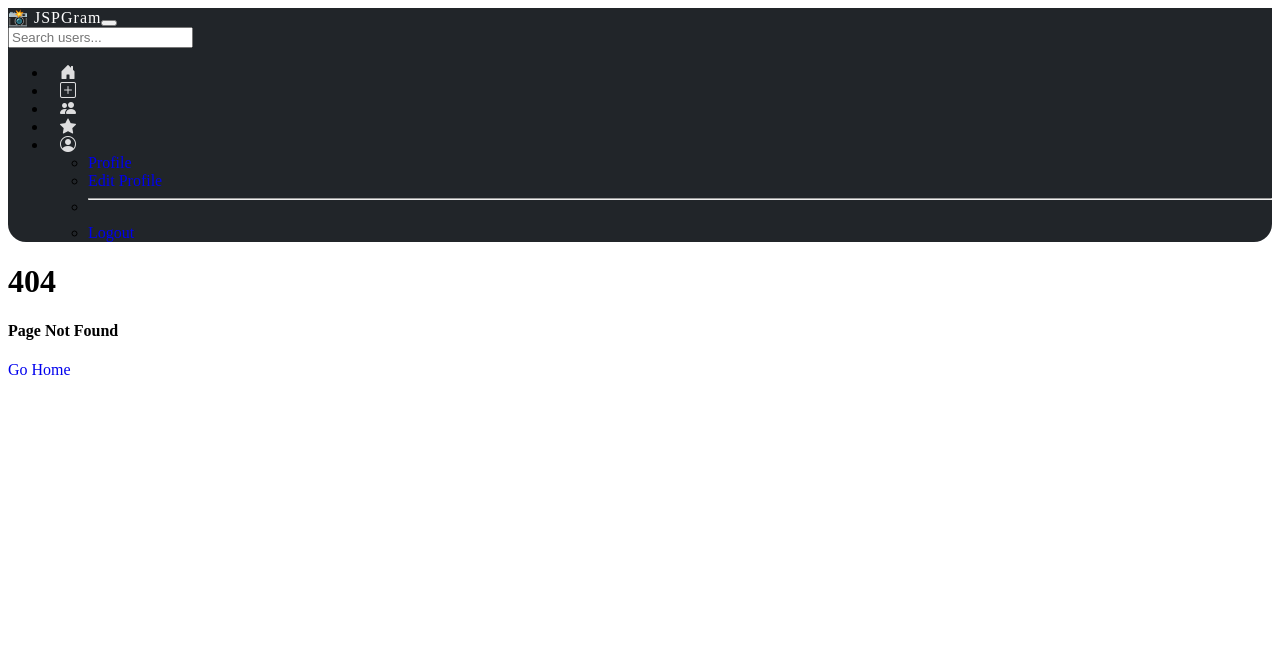
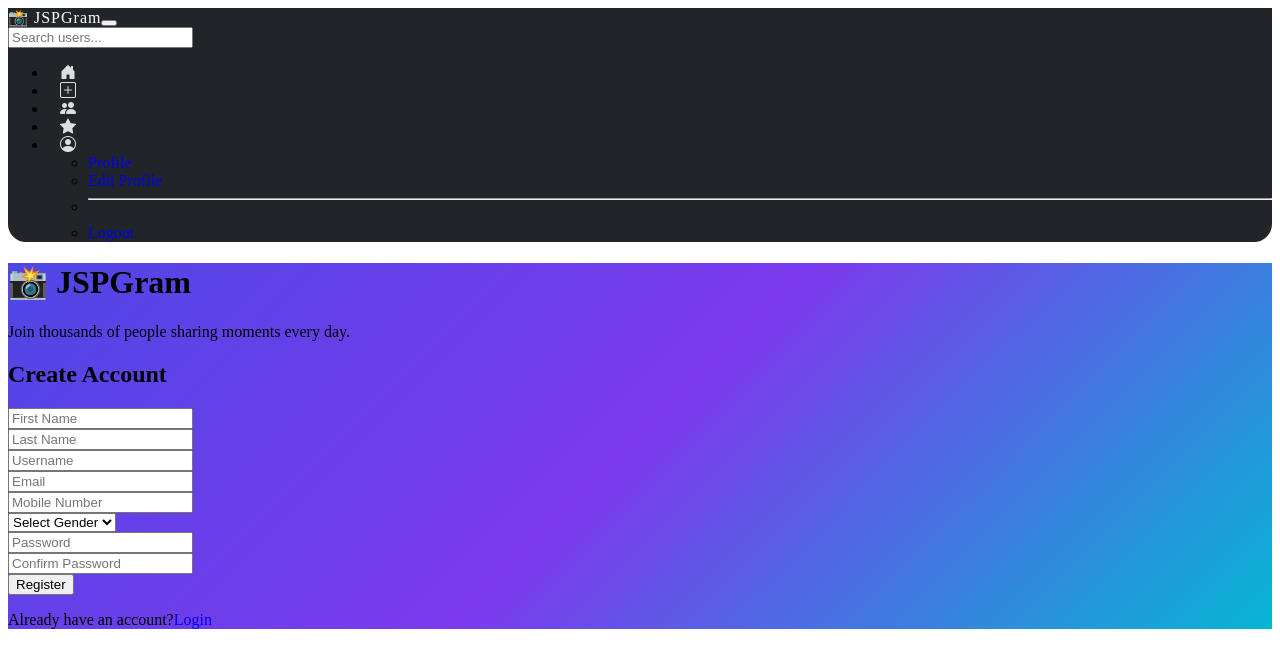
Before and after one commit to SagarUlli/react-jsp-gram, a React (Vite) app: page /logout in a window 1280 px wide. Before the commit this address had no page. Shown: the top 668 px of the page. Built offline with nearby package versions, Linux system fonts and the light colour scheme.

Commit message:
fix: redirect logout to register page

```diff
--- a/src/routes/AppRoutes.jsx
+++ b/src/routes/AppRoutes.jsx
@@ -107,6 +107,7 @@ function AppRoutes() {
           }
         />
         <Route path="*" element={<NotFound />} />
+        <Route path="/logout" element={<Register />} />
       </Routes>
     </>
   );
```
